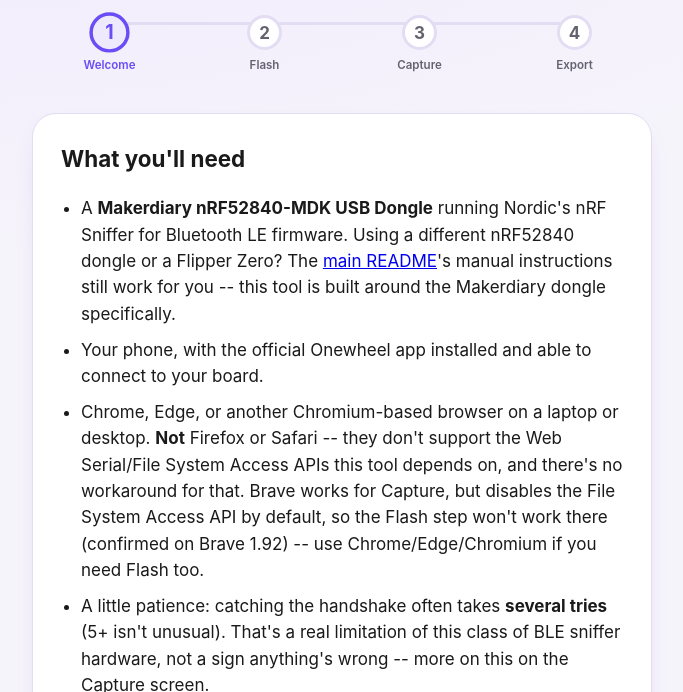
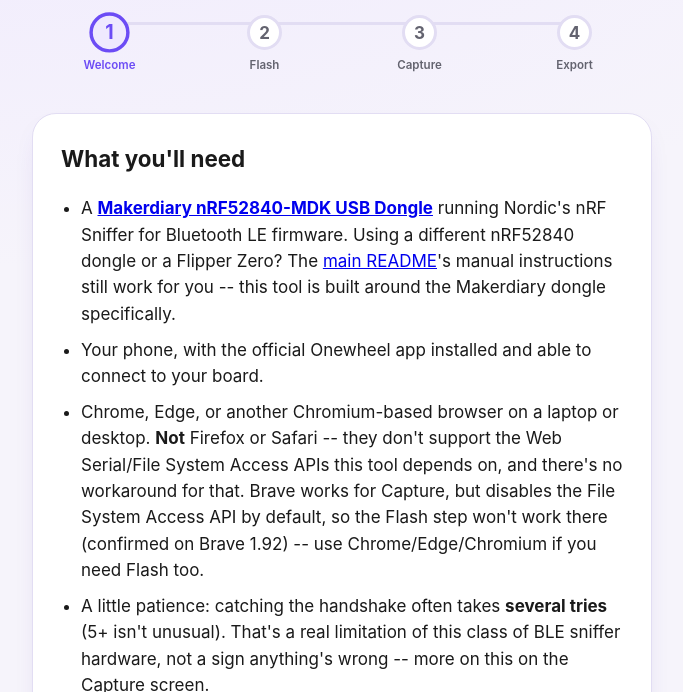
Before and after one commit to amruthwo/floatface, a plain HTML site: page docs/capture/index.html in a window 1280 px wide. Shown: the part 108-800 px from the top of the page, without its empty margins (298-981 px from the left). Drawn offline with Linux system fonts and the light colour scheme.

Commit message:
Add missing hex-to-uf2 conversion steps, link the dongle to its product page
README Option C told people to convert Nordic's firmware to .uf2 without
ever saying how. Adds the actual uf2conv.py command (Microsoft's tool),
where the source .hex comes from (nrfutil's own bundle), and where to find
the family ID for boards other than the confirmed-working Makerdiary one.

Welcome screen: links the Makerdiary dongle name to its product page so
people who don't have one yet can find it to buy.

```diff
--- a/docs/capture/index.html
+++ b/docs/capture/index.html
@@ -26,7 +26,7 @@
       <section class="screen" id="screen-welcome">
         <h2>What you'll need</h2>
         <ul class="checklist">
-          <li>A <strong>Makerdiary nRF52840-MDK USB Dongle</strong> running Nordic's nRF Sniffer for Bluetooth LE firmware. Using a different nRF52840 dongle or a Flipper Zero? The <a href="https://github.com/amruthwo/floatface/blob/main/README.md">main README</a>'s manual instructions still work for you -- this tool is built around the Makerdiary dongle specifically.</li>
+          <li>A <a href="https://makerdiary.com/products/nrf52840-mdk-usb-dongle"><strong>Makerdiary nRF52840-MDK USB Dongle</strong></a> running Nordic's nRF Sniffer for Bluetooth LE firmware. Using a different nRF52840 dongle or a Flipper Zero? The <a href="https://github.com/amruthwo/floatface/blob/main/README.md">main README</a>'s manual instructions still work for you -- this tool is built around the Makerdiary dongle specifically.</li>
           <li>Your phone, with the official Onewheel app installed and able to connect to your board.</li>
           <li>Chrome, Edge, or another Chromium-based browser on a laptop or desktop. <strong>Not</strong> Firefox or Safari -- they don't support the Web Serial/File System Access APIs this tool depends on, and there's no workaround for that. Brave works for Capture, but disables the File System Access API by default, so the Flash step won't work there (confirmed on Brave 1.92) -- use Chrome/Edge/Chromium if you need Flash too.</li>
           <li>A little patience: catching the handshake often takes <strong>several tries</strong> (5+ isn't unusual). That's a real limitation of this class of BLE sniffer hardware, not a sign anything's wrong -- more on this on the Capture screen.</li>
```
Also changed, not shown: 1 other file.
